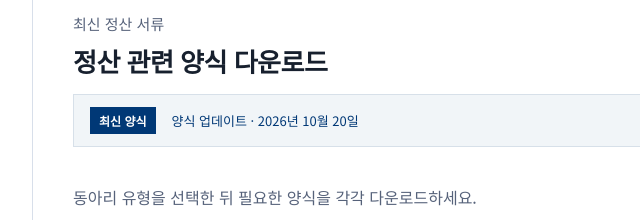
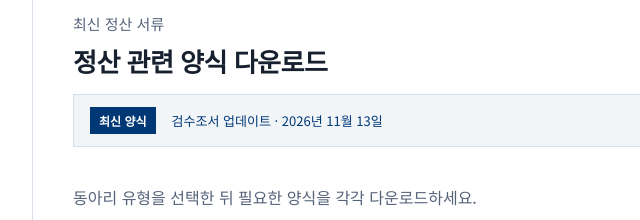
Before and after one commit to hanjinjoo/osan, a plain HTML site: page index.html in a window 1280 px wide. Shown: the part 1440-1660 px from the top of the page, 36-676 px from the left. Drawn offline with nearby package versions, Linux system fonts and the light colour scheme; a web font is replaced by a local one.

Commit message:
docs: update major and employment inspection forms November 13

```diff
--- a/index.html
+++ b/index.html
@@ -34,7 +34,7 @@
 <div class="dl-grid">        <article class="dl-card settlement-card" aria-labelledby="settlement-heading">
           <p class="dl-type" aria-hidden="true">HWP</p>
           <p class="dl-kind">최신 정산 서류</p>
-          <h3 id="settlement-heading">정산 관련 양식 다운로드</h3><div class="form-version" aria-label="정산 양식 최신 버전"><strong>최신 양식</strong><span>양식 업데이트 · <time datetime="2026-10-20">2026년 10월 20일</time></span></div>
+          <h3 id="settlement-heading">정산 관련 양식 다운로드</h3><div class="form-version" aria-label="정산 양식 최신 버전"><strong>최신 양식</strong><span>검수조서 업데이트 · <time datetime="2026-11-13">2026년 11월 13일</time></span></div>
           <p>동아리 유형을 선택한 뒤 필요한 양식을 각각 다운로드하세요.</p>
           <div class="settlement-tabs" role="tablist" aria-label="정산 서류 동아리 유형">
             <button type="button" role="tab" id="settlement-tab-major" aria-controls="settlement-panel-major" aria-selected="true" tabindex="0" data-settlement-tab="major">전공동아리</button>
```
Also changed, not shown: 2 other files.
